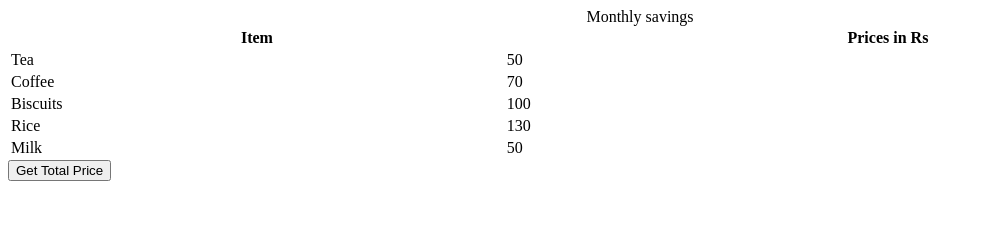
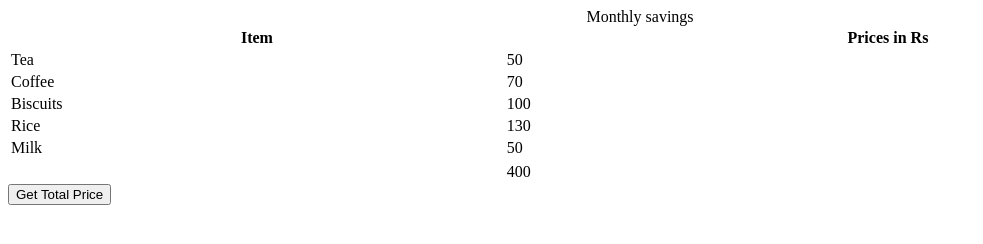
Before and after one commit to acciojob/grofers-checkout-SwapnilYC, a website: page main.html in a window 1280 px wide. Both pictures are taken after a click on the button "Get Total Price". Shown: the whole page, without its empty margins (0-983 px from the left). Drawn offline with Linux system fonts and the light colour scheme.

Commit message:
first commit

```diff
--- a/main.html
+++ b/main.html
@@ -8,7 +8,7 @@
 
 <body>
     <!-- the entire body must be written by student -->
-    <table style="width: 100%">
+    <table style="width: 100%" id="tab">
     <caption>
       Monthly savings
     </caption>
@@ -36,6 +36,9 @@
       <td class="item">Milk</td>
       <td class="price">50</td>
     </tr>
+    <tr id="last">
+
+    </tr>
   </table>
     <script type="text/javascript" src="./script.js">
 </script>
--- a/script.js
+++ b/script.js
@@ -4,7 +4,18 @@ document.body.appendChild(getSumBtn);
 
 const getSum = () => {
 //Add your code here
-
+  let pricesEl = document.getElementsByClassName('price');
+  let sum = 0;
+  for (let i = 0; i < pricesEl.length; i++) {
+    let x = Number(pricesEl[i].innerText);
+    sum += x;
+  }
+    // console.log(`TotalSum: ${sum}`);
+    const emptyRow = document.createElement("tr");
+    emptyRow.innerHTML = `
+    <td></td><td>${sum}</td>
+    `
+    document.getElementById('tab').appendChild(emptyRow);
 };
 
 getSumBtn.addEventListener("click", getSum);
```
